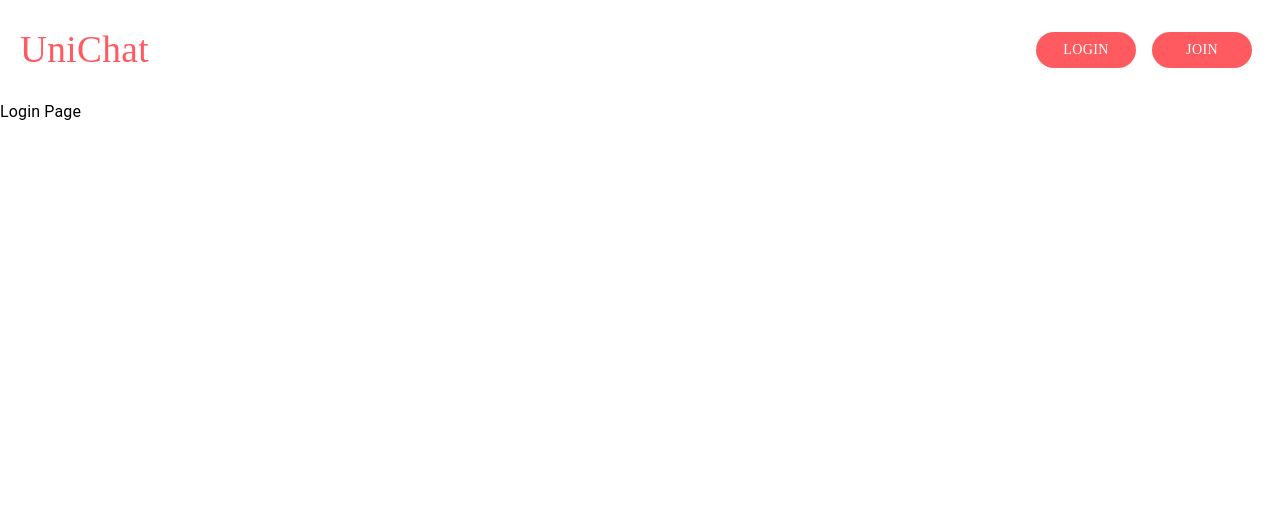
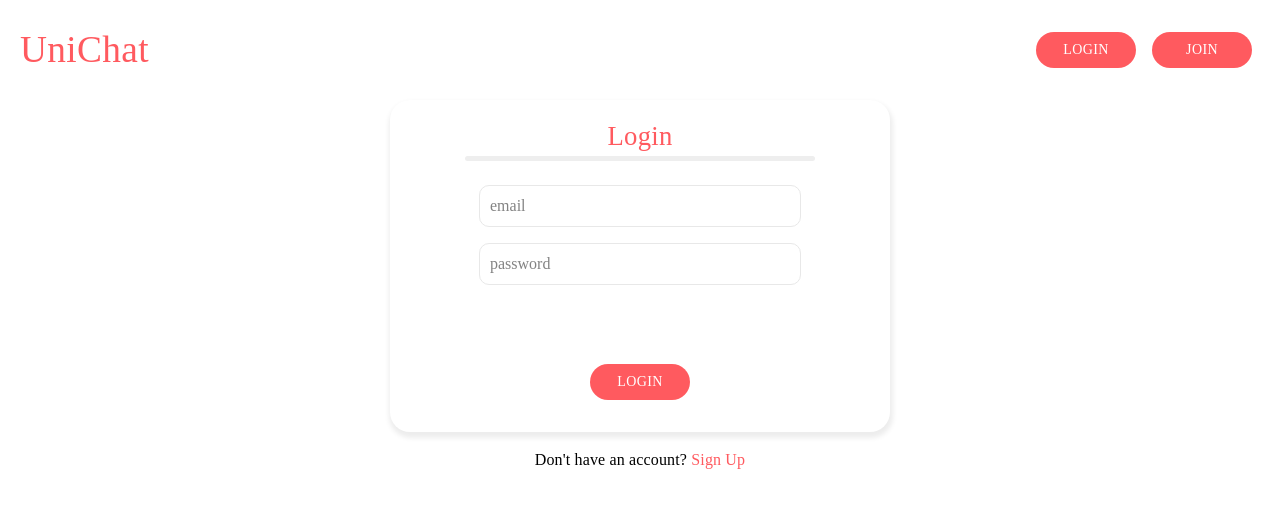
Before and after one commit to andaniel2029/unichat, a React (Create React App) app: page /login in a window 1280 px wide. Shown: the top 508 px of the page. Built offline with nearby package versions, Linux system fonts and the light colour scheme; no server answers; a web font is replaced by a local one.

Commit message:
Login form added

```diff
--- a/src/components/pages/Login.tsx
+++ b/src/components/pages/Login.tsx
@@ -1,35 +1,199 @@
-import { useEffect } from 'react';
+import { useState } from 'react';
+import { Link } from 'react-router-dom';
 import { Typography } from '@material-ui/core';
+import Paper from '@material-ui/core/Paper';
+import CircularProgress from '@material-ui/core/CircularProgress';
+import LinearProgress from '@material-ui/core/LinearProgress';
+import Button from '@material-ui/core/Button';
+import { makeStyles, createStyles, withStyles, Theme } from '@material-ui/core/styles';
+import { useHistory } from 'react-router-dom';
 import { useAuth } from '../../hooks/useAuthContext';
-import { makeStyles } from '@material-ui/core/styles';
 
-const useStyles = makeStyles((theme) => ({
 
+const useStyles = makeStyles((theme: Theme) => ({
+  root: {
+    display: 'flex',
+    flexDirection: 'column',
+    alignItems: 'center'
+  },
+
+  paper: {
+    display: 'flex',
+    flexDirection: 'column',
+    alignItems: 'center',
+    borderRadius: '20px',
+    boxShadow: "1px 4px 5px 2px #EDEDED",
+    padding: '1rem 0rem 1rem',
+    width: '320px',
+    height: '300px',
+    [theme.breakpoints.up('sm')]: {
+      width: '500px'
+    }
+  },
+
+  field: {
+    height: '20px',
+    margin: '0.5rem 0rem 0.5rem 0rem',
+    fontFamily: 'halcom',
+    fontSize: '12pt',
+    border: '1px solid #E8E8E8',
+    padding: '10px',
+    borderRadius: '10px',
+    transition: '0.2s ease-in-out',
+    '&:focus': {
+      outline: 'none',
+      border: '1px solid #FF5A5F',
+      borderRadius: '10px',
+
+    },
+    '&::placeholder': {
+      fontSize: '12pt',
+      fontFamily: 'halcom',
+      color: '#838383'
+    },
+    [theme.breakpoints.up('sm')]: {
+      width: '300px'
+    }
+  },
+
+  form: {
+    display: 'flex',
+    flexDirection: 'column',
+    justifyContent: 'space-between',
+    alignItems: 'center',
+    height: '250px',
+  },
+
+  formInner: {
+    display: 'flex',
+    flexDirection: 'column',
+    alignItems: 'center',
+  },
+
+  programTitle: {
+    fontFamily: 'halcom',
+    [theme.breakpoints.up('sm')]: {
+      fontSize: '13pt'
+    }
+  },
+
+  typography: {
+    fontFamily: 'halcom'
+  },
+
+  title: {
+    fontSize: '20pt',
+    fontWeight: 500,
+    color: '#FF5A5F',
+  },
+
+  btn: {
+    margin: '0.5rem 0rem 1rem 0rem',
+    fontFamily: 'halcom',
+    color: 'white',
+    background: '#FF5A5F',
+    width: '100px',
+    borderRadius: '20px',
+    boxShadow: 'none',
+    '&:hover': {
+      background: '#FF5A5F',
+    },
+  },
+
+  link: {
+    color: '#FF5A5F',
+    textDecoration: 'none',
+    '&:visited': {
+      // color: 'black',
+      textDecoration: 'none',
+    },
+  },
+
+  error: {
+    fontFamily: 'halcom',
+    textAlign: 'center',
+    color: '#FF5A5F'
+  },
+
+  spinner: {
+    marginTop: '4rem',
+    fontSize: '4rem',
+    color: '#FF5A5F'
+  },
+
+  redirectContainer: {
+    marginTop: '1rem',
+  }
 }));
 
-export default function Home() {
+const BorderLinearProgress = withStyles((theme: Theme) =>
+  createStyles({
+    root: {
+      width: '70%',
+      minHeight: 5,
+      borderRadius: 5,
+      marginBottom: '1rem',
+    },
+    colorPrimary: {
+      backgroundColor: theme.palette.grey[theme.palette.type === 'light' ? 200 : 700],
+    },
+    bar: {
+      borderRadius: 5,
+      backgroundColor: '#FF5A5F',
+    },
+  }),
+)(LinearProgress);
 
-  const { currentUser } = useAuth();
 
-  // useEffect(() => {
-  //   currentUser.user.getIdToken().then((token: any) => {
-  //     console.log(token);
-  //   })
-
-  // }, [])
-
-  // useEffect(() => {
-  //   currentUser.firstName = localStorage.getItem('firstName');
-  //   currentUser.lastName = localStorage.getItem('lastName');
-  //   currentUser.program = localStorage.getItem('program');
-  // }, []);
+export default function Login() {
 
   const classes = useStyles();
-  console.log('from login', currentUser);
+
+  const { login } = useAuth();
+  const [firstName, setFirstName] = useState('');
+  const [progress, setProgress] = useState(0);
+  const [haveCredentials, setHaveCredentials] = useState(false);
+  const [error, setError] = useState('');
+  const [loading, setLoading] = useState(false);
+  const history = useHistory();
+
+  const handleLogin = function(e: any) {
+    e.preventDefault();
+    console.log('going to logout!');
+    return;
+  }
+
 
   return (
-    <div>
-      <Typography>Login Page</Typography>
+    <div className={classes.root}>
+      <Paper className={classes.paper}>
+        <Typography className={`${classes.typography} ${classes.title}`}>Login</Typography>
+        <BorderLinearProgress variant="determinate" value={progress} />
+        <form className={classes.form} onSubmit={event => handleLogin(event)}>
+      <div className={classes.formInner}>
+        <input
+            className={classes.field}
+            required
+            type="email"
+            placeholder="email"
+
+          />
+        <input
+            className={classes.field}
+            required
+            type="password"
+            placeholder="password"
+          />
+          {error && <Typography className={classes.error}>{error}</Typography>}
+      </div>
+      <Button variant="contained" type="submit" className={classes.btn}>Login</Button>
+    </form>
+      </Paper>
+      <div className={classes.redirectContainer}>
+        <Typography className={classes.typography}>
+          Don't have an account? <Link to="/signup" className={classes.link}>Sign Up</Link>
+        </Typography>
+      </div>
     </div>
   );
 }
```
